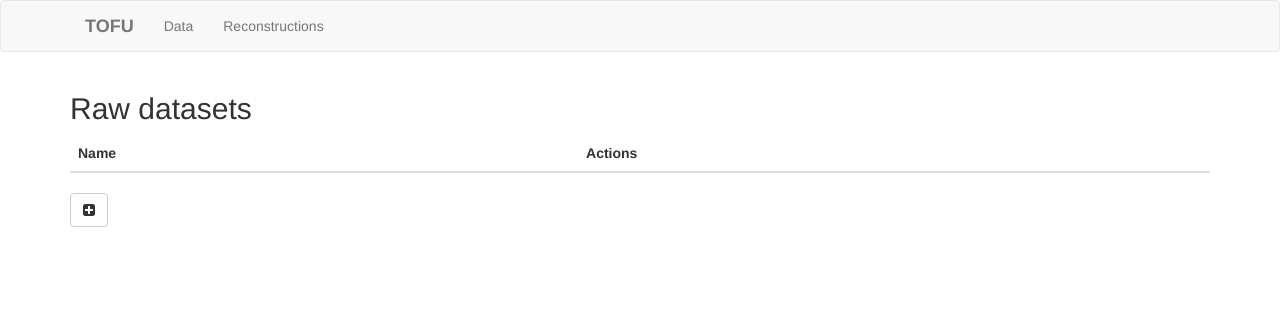
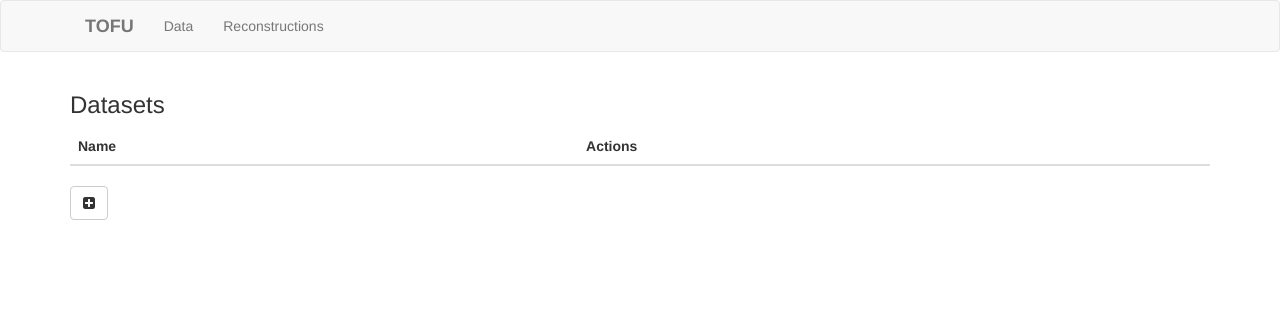
Before and after one commit to ufo-kit/tofuweb, a Flask app: page / in a window 1280 px wide. Shown: the top 312 px of the page. Run offline with Flask 2, Linux system fonts and the light colour scheme; data that the repository does not hold is empty; some libraries are stand-ins or nearby versions.

Commit message:
Reduce header size

```diff
--- a/tofuweb/templates/index.html
+++ b/tofuweb/templates/index.html
@@ -15,7 +15,7 @@ $(document).ready(function() {
   </script>
   <div class="row">
     <div class="col-md-12">
-      <h2>Raw datasets</h2>
+      <h3>Datasets</h3>
       <table class="table table-hover" data-sortable>
         <thead>
           <tr>
@@ -41,7 +41,7 @@ $(document).ready(function() {
       <p><a class="btn btn-default" href="/raw/create" title="Add raw dataset"><i class="fa fa-plus-square"></i></a></p>
 
       {% if recos %}
-      <h2>Reconstructions</h2>
+      <h3>Reconstructions</h3>
       <table class="table table-hover" data-sortable>
         <thead>
           <tr>
```
